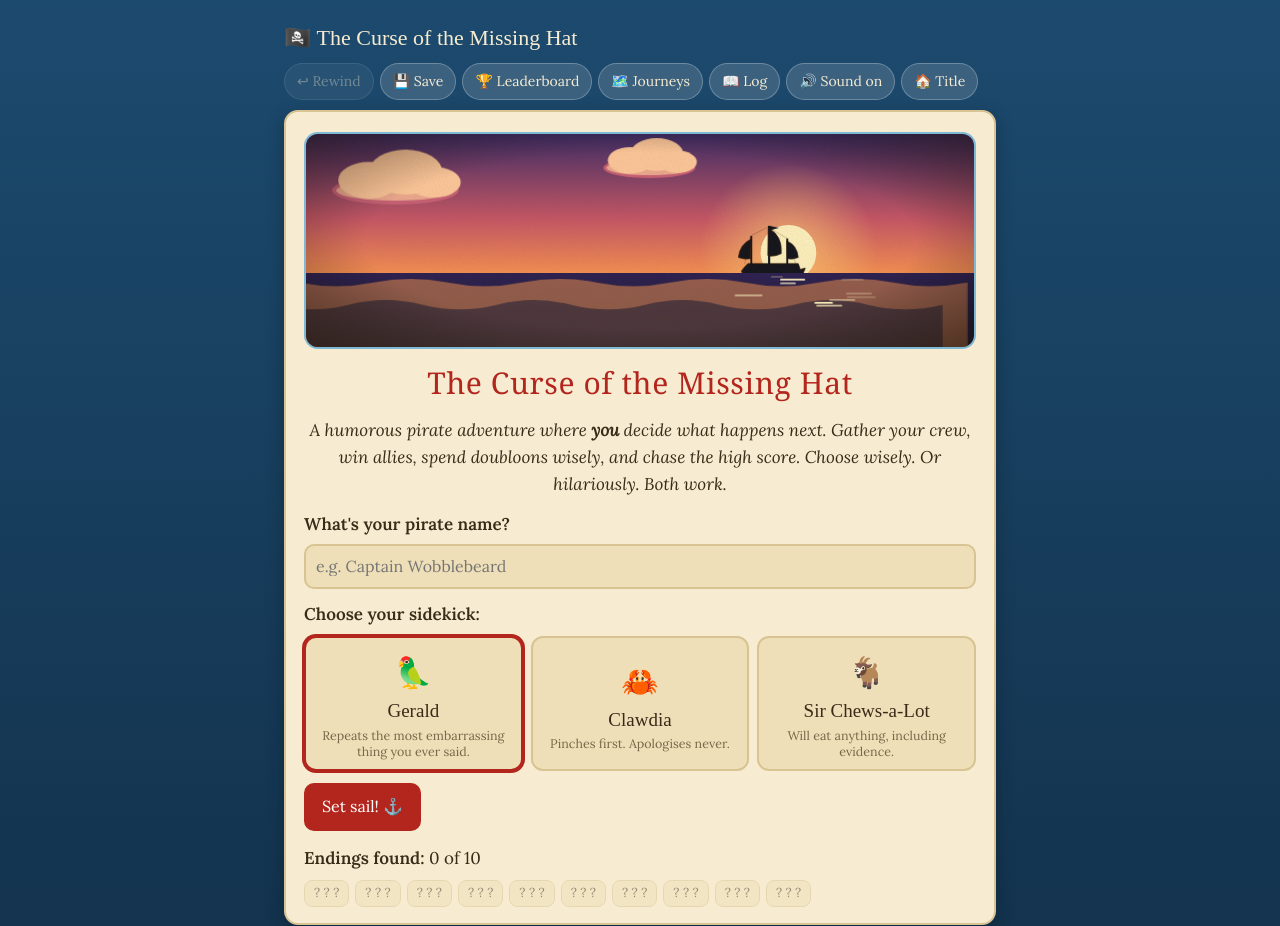
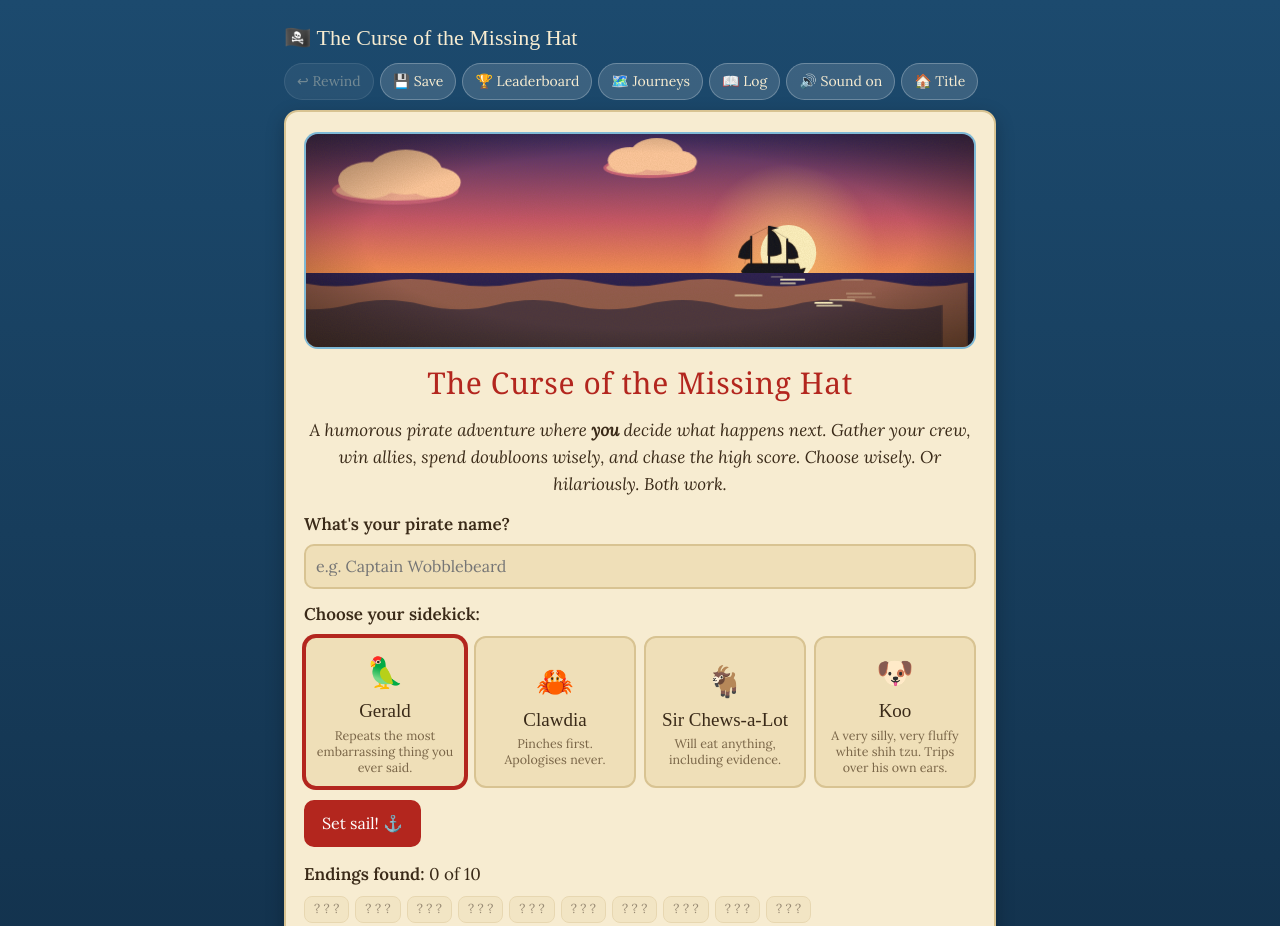
Before and after one commit to rszlatiner/Pirate-Game, a plain HTML site: page index.html in a window 1280 px wide. Shown: the top 926 px of the page. Drawn offline with Linux system fonts and the light colour scheme; a web font is replaced by a local one.

Commit message:
Add Koo the white shih tzu as a fourth sidekick
Co-Authored-By: Claude Sonnet 5.5 <noreply@anthropic.com>
Claude-Session: https://claude.ai/code/session_01NZTmFedy3adsDxqZZ7qEXH

```diff
--- a/index.html
+++ b/index.html
@@ -202,7 +202,8 @@ const ITEMS={key:["🗝️","Suspiciously Sticky Key"],scope:["🔭","Telescope
 const PETS={
  parrot:{name:"Gerald",kind:"parrot",emoji:"🦜",blurb:"Repeats the most embarrassing thing you ever said."},
  crab:{name:"Clawdia",kind:"crab",emoji:"🦀",blurb:"Pinches first. Apologises never."},
- goat:{name:"Sir Chews-a-Lot",kind:"goat",emoji:"🐐",blurb:"Will eat anything, including evidence."}
+ goat:{name:"Sir Chews-a-Lot",kind:"goat",emoji:"🐐",blurb:"Will eat anything, including evidence."},
+ shihtzu:{name:"Koo",kind:"shihtzu",emoji:"🐶",blurb:"A very silly, very fluffy white shih tzu. Trips over his own ears."}
 };
 /* Allies: each side character who becomes your friend */
 const ALLIES={f_bart:"Bartholomew the Cook",f_sam:"Squid-Eye Sam",f_whisk:"Admiral Whiskers",f_prof:"Professor Bubbles",f_kevin:"Kevin the Sea Monster",f_crab:"King Crabsworth",f_dave:"The Dreaded Dave",f_madame:"Madame Mizzenmast"};
@@ -217,7 +218,7 @@ wake:{e:"🏴‍☠️",t:"A Very Bad Morning",x:[
  "Captain Betty “Barnacle” Bellowhorn is yelling so loudly that your teeth are vibrating. “MY HAT! SOMEBODY STOLE THE HAT OF DESTINY! THE ONE WITH THE TREASURE MAP SEWN INSIDE THE LINING!”",
  "Every pirate on deck turns to look at you, {name}. This is partly because you're the newest crew member, and partly because you're the only one holding a spoon at breakfast, which looks suspicious.",
  "“Somebody find that hat,” says the Captain, “or we're eating the figurehead for dinner.”"],
- pets:{parrot:"{pet} flaps onto your shoulder and squawks, “{NAME} DID IT! {NAME} DID IT!” You did not do it. You're almost certain.",crab:"{pet} clicks both claws in what you are sure is a very good alibi.",goat:"{pet} is chewing something hat-shaped. It turns out to be a sock. Phew."},
+ pets:{parrot:"{pet} flaps onto your shoulder and squawks, “{NAME} DID IT! {NAME} DID IT!” You did not do it. You're almost certain.",crab:"{pet} clicks both claws in what you are sure is a very good alibi.",goat:"{pet} is chewing something hat-shaped. It turns out to be a sock. Phew.",shihtzu:"{pet} sniffs the air, flops onto the deck in a heap of white fluff, and stares at you with the most innocent face ever worn by a suspect."},
  c:[{t:"Get up and find out what the Captain wants",to:"deck"},{t:"Pull the blanket back over your head and go back to sleep",to:"end_nap"}]},
 
 deck:{e:"⚓",t:"All Hands on Deck",x:[
@@ -233,14 +234,14 @@ galley:{e:"🍲",t:"The Galley of Questionable Stew",x:[
 stew:{e:"🧦",t:"The Sock Stew",give:["key"],set:["v_stew"],x:[
  "You take a spoonful. It tastes like a wet sock that once met a fish at a party and did not enjoy it.",
  "Something hard clinks against your teeth. You spit it into your hand: a <b>Suspiciously Sticky Key</b>. You decide not to ask why it was in the stew. Some mysteries are not for knowing."],
- pets:{parrot:"{pet} says, “Ewww. {NAME} ATE THE SOCK STEW.”",crab:"{pet} sidesteps away from you and refuses to make eye contact.",goat:"{pet} looks at the stew with deep respect, then eats the pot."},
+ pets:{parrot:"{pet} says, “Ewww. {NAME} ATE THE SOCK STEW.”",crab:"{pet} sidesteps away from you and refuses to make eye contact.",goat:"{pet} looks at the stew with deep respect, then eats the pot.",shihtzu:"{pet} licks the stew once, sneezes through his fringe, then tries to bury the pot under a coil of rope."},
  log:"Describe the taste of the sock stew using a simile nobody has ever used before.",
  c:[{t:"Back to the galley",to:"galley"}]},
 crumbs:{e:"🍪",t:"The Crumb Trail",give:["crumbs"],set:["v_crumbs"],x:[
  "You follow the crumbs along the deck, up the stairs, past a sleeping pirate, around a barrel, and straight to the railing.",
  "There, in a smear of butter, are tiny webbed footprints. A seagull. And next to each print is a perfect little circle, like the mark of a monocle. Which is ridiculous. Birds don't wear monocles.",
  "You scoop up the crumbs. They might come in handy. Or they might be lunch."],
- pets:{parrot:"{pet} whispers, “MONOCLE. MONOCLE.” You tell them to be quiet.",crab:"{pet} measures the footprints with one claw and nods wisely.",goat:"{pet} eats a few crumbs, then pretends not to have."},
+ pets:{parrot:"{pet} whispers, “MONOCLE. MONOCLE.” You tell them to be quiet.",crab:"{pet} measures the footprints with one claw and nods wisely.",goat:"{pet} eats a few crumbs, then pretends not to have.",shihtzu:"{pet} follows the crumbs with enormous seriousness, trips over his own ears, and licks up the last one."},
  c:[{t:"Back to the galley",to:"galley"}]},
 cook:{e:"🥧",t:"The Cook Cracks",x:[
  "“I didn't take it!” Bartholomew shouts, before you've asked anything. “Also, I'm not hiding anything behind my back!”",
@@ -306,7 +307,7 @@ workshop:{e:"🔧",t:"The Professor's Workshop",x:[
 test_gadget:{e:"💥",t:"What Could Go Wrong",give:["spoon"],gold:1,set:["h_prof","f_prof"],x:[
  "You press the button. <i>FWOOSH.</i> The spoon rockets through the ceiling, takes you with it, flies in a graceful loop and drops you into a barrel of rubber chickens.",
  "“EXCELLENT TEST!” cries the Professor. “Only mildly on fire!” He pays you one doubloon in hazard pay and hands you the spoon. “If you ever need a genius, I'm your man. Please don't press the red button on it. Ever. I mean it. Not even once.”"],
- pets:{parrot:"{pet} repeats, “DON'T PRESS THE RED BUTTON.” You file this under Things You Will Definitely Think About Later.",crab:"{pet} is wearing a tiny singed hat and looks furious about it.",goat:"{pet} tries to eat the spoon. The spoon is not edible. {pet} appears personally betrayed."},
+ pets:{parrot:"{pet} repeats, “DON'T PRESS THE RED BUTTON.” You file this under Things You Will Definitely Think About Later.",crab:"{pet} is wearing a tiny singed hat and looks furious about it.",goat:"{pet} tries to eat the spoon. The spoon is not edible. {pet} appears personally betrayed.",shihtzu:"{pet} hides behind your boots with one slightly singed ear, tail still wagging. He regrets nothing."},
  c:[{t:"Climb out of the barrel and back on deck",to:"deck"}]},
 skip_gadget:{e:"🥄",t:"Safety First",give:["spoon"],set:["h_prof"],x:[
  "“Pity,” says the Professor. “The last volunteer made a lovely sound.”",
@@ -332,7 +333,7 @@ swim:{e:"🏊",t:"The Trouserless Swim",set:["pantsless"],x:[
  "You dive into the sea. It is cold, wet, and surprisingly salty. You swim for a long time.",
  "Then a flock of seagulls swoops down, steals your trousers, and flies away laughing.",
  "You reach a reef with seaweed in your hair, sand in your socks, and absolutely no trousers."],
- pets:{parrot:"“{NAME} HAS NO PANTS! {NAME} HAS NO PANTS!” shouts {pet} from above, helpfully.",crab:"{pet} scuttled along the seabed and arrived first. Typical crab.",goat:"{pet} swam too, which goats are not supposed to do. They look furious about it."},
+ pets:{parrot:"“{NAME} HAS NO PANTS! {NAME} HAS NO PANTS!” shouts {pet} from above, helpfully.",crab:"{pet} scuttled along the seabed and arrived first. Typical crab.",goat:"{pet} swam too, which goats are not supposed to do. They look furious about it.",shihtzu:"{pet} paddles beside you like a small, furious cloud, topknot held high above the waves."},
  c:[{t:"Paddle toward the only gap in the reef",to:"reef"}]},
 cannon:{e:"💥",t:"The Cannon Plan",gold:1,x:[
  "The crew loads you into the big cannon. “Aim for the island!” says the Captain. “Or the general area!”",
@@ -342,7 +343,7 @@ cannon:{e:"💥",t:"The Cannon Plan",gold:1,x:[
 reef:{e:"🐙",t:"A Visitor From the Deep",x:[
  "The water bubbles. A tentacle rises. Then another. Then one huge, sad, googly eye. It's Kevin, the sea monster: forty feet of tentacle and anxiety. He is guarding the only gap in the reef.",
  "“Please don't scream,” says Kevin. “Everyone screams. I'm very sensitive. Nobody gets through my reef unless they're polite.”"],
- pets:{parrot:"{pet} screams anyway. “KEVIN! KEVIN! {NAME} IS SCARED!” Kevin flinches.",crab:"{pet} waves a claw. Kevin waves back a tentacle. They are instantly best friends.",goat:"{pet} tries to eat the tentacle. Kevin giggles. It tickles."},
+ pets:{parrot:"{pet} screams anyway. “KEVIN! KEVIN! {NAME} IS SCARED!” Kevin flinches.",crab:"{pet} waves a claw. Kevin waves back a tentacle. They are instantly best friends.",goat:"{pet} tries to eat the tentacle. Kevin giggles. It tickles.",shihtzu:"{pet} barks at Kevin exactly once, then rolls over for a belly rub. Kevin has no hands, but he is deeply moved."},
  c:[{t:"🎲 Tell Kevin your best joke (60% chance it lands)",chance:.6,win:"kevin_joke",lose:"kevin_sad"},{t:"Offer Kevin the biscuit crumbs",need:"crumbs",to:"kevin_crumbs"},{t:"Scream (everyone else does)",to:"scream"}]},
 kevin_joke:{e:"🐙",t:"Kevin Laughs",set:["f_kevin"],x:[
  "You tell Kevin: “Why did the pirate bring a ladder? To reach the high seas!” Kevin laughs so hard he makes a small wave. “I love that!” he sniffles. “Nobody tells me jokes. They scream.”",
@@ -603,7 +604,7 @@ const compactPath=p=>{const out=[];p.forEach(id=>{if(N[id]&&out[out.length-1]!==
 function go(id){
   if(!N[id])return;
   G.hist.push(snap());if(G.hist.length>250)G.hist.shift();
-  G.node=id;G.path.push(id);enter(id);save();render();play(NODESFX[id]||(fx.includes("ally")?"ally":fx[0])||"page");
+  G.node=id;G.path.push(id);enter(id);save();render();play(NODESFX[id]||(fx.includes("ally")?"ally":fx[0])||((N[id].pets&&PETSFX[PETS[G.pet].kind])?PETSFX[PETS[G.pet].kind]:"page"));
 }
 function lockMsg(c){
   if(c.need&&!hasItem(c.need))return `🔒 You need: ${ITEMS[c.need][1]}`;
@@ -795,6 +796,7 @@ const person=(x,y,s,o)=>{const skin=o.skin||"#f1b98a",coat=o.coat||"#8a2a2a",pan
  <path d="M-24 -84 Q0 -94 24 -84 L22 -34 H-22z" fill="${coat}" ${ol(2.2)}/><path d="M-22 -48 H22" stroke="#3b2413" stroke-width="5"/><rect x="-5" y="-51" width="10" height="7" fill="#ffd23f" ${ol(1)}/>
  <path d="M-24 -82 Q-40 -62 -32 -44 L-24 -48 Q-28 -62 -18 -76z" fill="${coat}" ${ol(2)}/><path d="M24 -82 Q40 -62 32 -44 L24 -48 Q28 -62 18 -76z" fill="${coat}" ${ol(2)}/><circle cx="-31" cy="-42" r="5" fill="${skin}" ${ol(1.6)}/><circle cx="31" cy="-42" r="5" fill="${skin}" ${ol(1.6)}/>
  <circle cx="0" cy="-100" r="22" fill="${skin}" ${ol(2.4)}/>${face}${extra}${hatSvg}</g></g>`};
+const koo=(x,y,s)=>`<g transform="translate(${x} ${y}) scale(${s})"><ellipse cx="0" cy="2" rx="34" ry="6" fill="#000" opacity=".28"/><g class="bob"><path d="M-34 -22 Q-48 -34 -40 -48 Q-30 -40 -28 -30z" fill="#fdfdfd" ${ol(2.2)}/><ellipse cx="-4" cy="-24" rx="32" ry="20" fill="#fdfdfd" ${ol(2.4)}/><path d="M-24 -10 q4 10 0 14 h12 q-4 -4 0 -14z M8 -10 q4 10 0 14 h12 q-4 -4 0 -14z" fill="#f2f2f2" ${ol(2)}/><path d="M-18 -30 q6 6 12 0 M2 -34 q6 6 12 0" stroke="#d9dde2" stroke-width="2" fill="none"/><circle cx="22" cy="-46" r="22" fill="#fdfdfd" ${ol(2.4)}/><path d="M8 -52 Q-4 -40 4 -22 Q12 -34 12 -46z" fill="#f4f4f4" ${ol(2.2)}/><path d="M36 -52 Q48 -38 40 -20 Q32 -34 32 -46z" fill="#f4f4f4" ${ol(2.2)}/><path d="M14 -66 Q22 -86 32 -66z" fill="#fdfdfd" ${ol(2)}/><path d="M16 -68 L30 -68" stroke="#e0452a" stroke-width="5" stroke-linecap="round"/><circle cx="23" cy="-72" r="4" fill="#e0452a" ${ol(1.2)}/><circle cx="14" cy="-48" r="4.2" fill="${INK}"/><circle cx="30" cy="-48" r="4.2" fill="${INK}"/><circle cx="15.2" cy="-49.4" r="1.4" fill="#fff"/><circle cx="31.2" cy="-49.4" r="1.4" fill="#fff"/><ellipse cx="22" cy="-40" rx="5" ry="3.6" fill="${INK}"/><path d="M22 -37 q-6 8 -10 4 M22 -37 q6 8 10 4" fill="none" stroke="${INK}" stroke-width="2" stroke-linecap="round"/><path d="M18 -33 q4 14 8 0z" fill="#ff8aa0" ${ol(1.4)}/></g></g>`;
 const crab=(x,y,s,crown)=>`<g transform="translate(${x} ${y}) scale(${s})"><ellipse cx="0" cy="2" rx="40" ry="6" fill="#000" opacity=".28"/><g class="bob"><path d="M-26 -14 L-44 -2 M-22 -8 L-40 6 M26 -14 L44 -2 M22 -8 L40 6" stroke="#b02a1a" stroke-width="5" stroke-linecap="round"/><ellipse cx="0" cy="-22" rx="30" ry="20" fill="#e0452a" ${ol(2.4)}/><path d="M-28 -30 Q-52 -52 -40 -64 Q-26 -62 -22 -42z" fill="#e0452a" ${ol(2.2)}/><path d="M28 -30 Q52 -52 40 -64 Q26 -62 22 -42z" fill="#e0452a" ${ol(2.2)}/><path d="M-14 -38 V-50 M14 -38 V-50" stroke="${INK}" stroke-width="2.4"/><circle cx="-14" cy="-52" r="6" fill="#fff" ${ol(1.6)}/><circle cx="14" cy="-52" r="6" fill="#fff" ${ol(1.6)}/><circle cx="-13" cy="-51" r="2.6" fill="${INK}"/><circle cx="15" cy="-51" r="2.6" fill="${INK}"/><path d="M-9 -18 Q0 -12 9 -18" fill="none" stroke="${INK}" stroke-width="2.2" stroke-linecap="round"/>${crown?`<path d="M-14 -66 L-14 -82 L-7 -74 L0 -88 L7 -74 L14 -82 L14 -66z" fill="#ffd23f" ${ol(2)}/>`:""}</g></g>`;
 const kevin=(x,y,s,sad)=>`<g transform="translate(${x} ${y}) scale(${s})"><g class="bob"><path d="M-60 0 Q-70 -20 -50 -30 Q-40 -10 -34 0z M-30 0 Q-36 -26 -16 -30 Q-12 -10 -10 0z M10 0 Q8 -26 24 -30 Q34 -10 30 0z M34 0 Q40 -20 60 -28 Q64 -10 54 0z" fill="#7a3fb0" ${ol(2)}/><path d="M-44 -26 Q-52 -92 0 -108 Q52 -92 44 -26 Q0 -14 -44 -26z" fill="#9a56d0" ${ol(2.6)}/><path d="M-20 -88 Q-4 -100 10 -92" fill="none" stroke="#c89af0" stroke-width="5" stroke-linecap="round"/><circle cx="-18" cy="-60" r="14" fill="#fff" ${ol(2)}/><circle cx="18" cy="-60" r="14" fill="#fff" ${ol(2)}/><circle cx="-16" cy="-58" r="6" fill="${INK}"/><circle cx="20" cy="-58" r="6" fill="${INK}"/><circle cx="-14" cy="-61" r="2" fill="#fff"/><circle cx="22" cy="-61" r="2" fill="#fff"/><path d="${sad?"M-12 -36 Q0 -44 12 -36":"M-14 -40 Q0 -28 14 -40"}" fill="none" stroke="${INK}" stroke-width="2.6" stroke-linecap="round"/>${sad?`<path d="M-24 -44 Q-26 -36 -24 -32" stroke="#9be1ff" stroke-width="3" stroke-linecap="round" fill="none"/>`:""}</g></g>`;
 const gull=(x,y,s,o)=>{o=o||{};return `<g transform="translate(${x} ${y}) scale(${s})"><ellipse cx="0" cy="2" rx="30" ry="5" fill="#000" opacity=".25"/><g class="bob"><path d="M-30 -30 Q-34 -62 0 -66 Q30 -62 32 -34 Q10 -6 -14 -10z" fill="#fdfdf5" ${ol(2.4)}/><path d="M-4 -44 Q-30 -50 -44 -34 Q-24 -28 -4 -34z" fill="#d7dbe0" ${ol(2)}/><circle cx="14" cy="-66" r="15" fill="#fdfdf5" ${ol(2.2)}/><path d="M26 -68 L44 -62 L26 -58z" fill="#ffb300" ${ol(1.8)}/><circle cx="18" cy="-70" r="3" fill="${INK}"/>${o.mono?`<circle cx="20" cy="-70" r="8" fill="none" stroke="#ffd23f" stroke-width="2.2"/><path d="M26 -62 q4 10 0 16" stroke="#ffd23f" fill="none" stroke-width="1.4"/>`:""}<path d="M-10 -10 V4 M6 -8 V4" stroke="#ffb300" stroke-width="3" stroke-linecap="round"/></g></g>`};
@@ -860,8 +862,9 @@ function sceneSVG(id,label){
   const sc=n>=4?.9:1.05;
   const body=acts.map((a,i)=>{const f=CAST[a];return f?f(xs[i],th.gy,sc,k):""}).join("");
   const z=id==="end_nap"?zzz(420,th.gy-100):"";
+  let dogS="";if(typeof G!=="undefined"&&G&&G.pet==="shihtzu"){const yi=acts.indexOf("you");if(yi>=0){const dx=yi>0?xs[yi]-70:xs[yi]+70;dogS=koo(dx,th.gy,.85)}else if(id!=="title")dogS=koo(70,th.gy,.8)}
   const hat=id==="end_biscuit"||id==="end_pants"?"":"";
-  return `<svg viewBox="0 0 ${SW} ${SH}" role="img" aria-label="${esc(label||"")}" xmlns="http://www.w3.org/2000/svg" preserveAspectRatio="xMidYMid slice">${th.bg}${body}${z}${th.fg||""}${finish(k)}</svg>`;
+  return `<svg viewBox="0 0 ${SW} ${SH}" role="img" aria-label="${esc(label||"")}" xmlns="http://www.w3.org/2000/svg" preserveAspectRatio="xMidYMid slice">${th.bg}${body}${dogS}${z}${th.fg||""}${finish(k)}</svg>`;
 }
 
 /* ---------------- SOUND EFFECTS (synthesised, no files) ---------------- */
@@ -885,8 +888,10 @@ const SFX={
  big(){arp([392,523,659,784,1047,784,1047,1319],.16,"square",.07,.11);tone(1319,.8,"triangle",.09,.95)},
  ding(){tone(1175,.25,"sine",.12);tone(1568,.35,"sine",.1,.1)},
  buzz(){tone(160,.25,"sawtooth",.1)},
+ yip(){tone(900,.07,"square",.07,0,500);tone(1100,.09,"square",.07,.12,300)},
  page(){noise(.12,.08,0,3000)}
 };
+const PETSFX={shihtzu:"yip"};
 const NODESFX={test_gadget:"boom",cannon:"boom",end_moon:"boom",swim:"splash",row:"splash",kevin_sad:"sad",scream:"gull",pun_lose:"sad",slip:"sad",dance_lose:"sad",hold2:"squeak",gift:"squeak",scuttle:"squeak",kevin_joke:"ding",kevin_crumbs:"ding",pun_win:"fanfare",dance_win:"ally",end_nap:"sad",end_alliance:"big",end_biscuit:"fanfare",end_pants:"fanfare",end_fair:"fanfare",end_nest:"fanfare",end_crab:"fanfare",end_kevin:"fanfare",end_dance:"fanfare",accuse:"gull",tree:"gull"};
 const play=n=>{if(P.mute)return;try{SFX[n]&&SFX[n]()}catch(e){}};
 function updateMute(){$("bMute").textContent=P.mute?"🔇 Sound off":"🔊 Sound on"}
```
Also changed, not shown: 1 other file.
